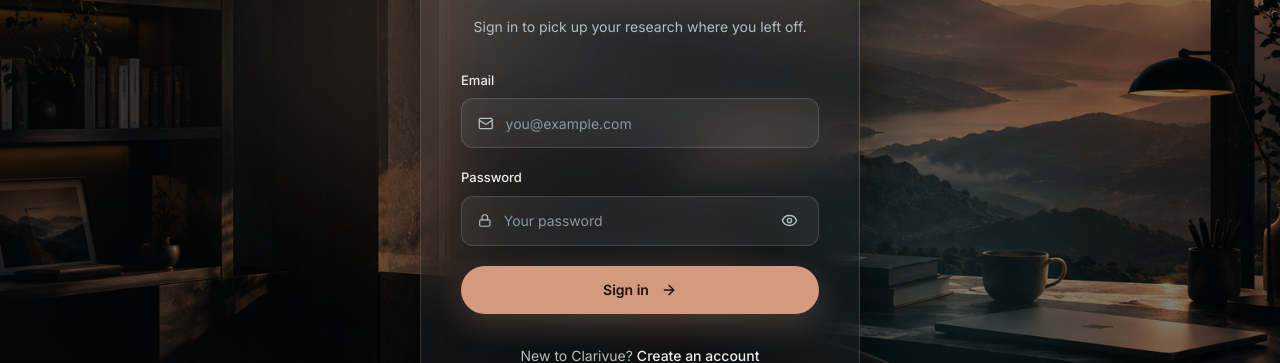
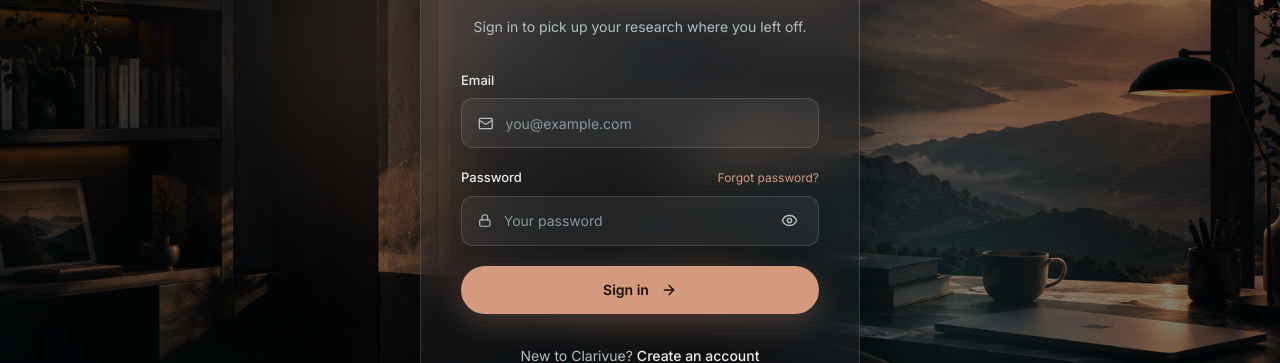
Before and after one commit to Humera-tech/Clarivue, a React (Vite) app in the folder frontend/: page /login in a window 1280 px wide. Shown: the part 265-628 px from the top of the page. Built offline with nearby package versions, Linux system fonts and the light colour scheme.

Commit message:
feat: implement login page

```diff
--- a/frontend/src/pages/LoginPage.tsx
+++ b/frontend/src/pages/LoginPage.tsx
@@ -1,8 +1,16 @@
+
 import { useState, type FormEvent } from "react";
-import { Link } from "react-router-dom";
-import { ArrowLeft, ArrowRight, Eye, EyeOff, Lock, Mail, Search } from "lucide-react";
-
-/* UI only: no API calls. Validation runs in the browser; connect the backend later in handleSubmit. */
+import { Link, useLocation, useNavigate } from "react-router-dom";
+import {
+  ArrowLeft,
+  ArrowRight,
+  Eye,
+  EyeOff,
+  Lock,
+  Mail,
+  Search,
+} from "lucide-react";
+import { login } from "../services/auth";
 
 const c = {
   bg: "#070D11",
@@ -18,42 +26,137 @@ const EMAIL_RE = /^[^\s@]+@[^\s@]+\.[^\s@]+$/;
 
 const css = `
 @import url('https://fonts.googleapis.com/css2?family=Cormorant+Garamond:ital,wght@0,500;0,600;1,500&family=Inter:wght@400;500;600&display=swap');
-.gl-display{font-family:'Cormorant Garamond',Georgia,serif;font-weight:500;letter-spacing:-0.01em}
-.gl-body{font-family:'Inter',system-ui,sans-serif}
-@keyframes gl-fade{from{opacity:0;transform:translateY(14px)}to{opacity:1;transform:none}}
-@keyframes gl-card{from{opacity:0;transform:translateY(30px) scale(.97)}to{opacity:1;transform:none}}
-@keyframes gl-ken{from{transform:scale(1)}to{transform:scale(1.07)}}
-@keyframes gl-orb{0%,100%{transform:translate(0,0)}50%{transform:translate(30px,-24px)}}
-@keyframes gl-sheen{from{transform:translateX(-120%)}to{transform:translateX(220%)}}
-.gl-in{animation:gl-fade .9s cubic-bezier(.2,.8,.2,1) both;animation-delay:var(--d,0s)}
-.gl-card{animation:gl-card 1s cubic-bezier(.2,.8,.2,1) both .1s}
-.gl-ken{animation:gl-ken 30s ease-in-out infinite alternate}
-.gl-orb{animation:gl-orb 11s ease-in-out infinite}
-.gl-field{transition:border-color .25s,box-shadow .25s,background .25s}
-.gl-field:focus-within{border-color:${c.accent}!important;background:rgba(255,255,255,0.09)!important;box-shadow:0 0 0 4px ${c.accent}26}
-.gl-btn{position:relative;overflow:hidden;isolation:isolate}
-.gl-btn::after{content:"";position:absolute;inset:0;width:40%;background:linear-gradient(100deg,transparent,rgba(255,255,255,.45),transparent);transform:translateX(-120%);z-index:-1}
-.gl-btn:hover::after{animation:gl-sheen .9s ease}
-.gl-focus:focus-visible{outline:2px solid ${c.accent};outline-offset:3px}
-@media (prefers-reduced-motion:reduce){*,*::before,*::after{animation:none!important;transition:none!important}}
+
+.gl-display {
+  font-family: 'Cormorant Garamond', Georgia, serif;
+  font-weight: 500;
+  letter-spacing: -0.01em;
+}
+.gl-body { font-family: 'Inter', system-ui, sans-serif; }
+
+@keyframes gl-fade {
+  from { opacity: 0; transform: translateY(14px); }
+  to { opacity: 1; transform: none; }
+}
+@keyframes gl-card {
+  from { opacity: 0; transform: translateY(30px) scale(.97); }
+  to { opacity: 1; transform: none; }
+}
+@keyframes gl-ken {
+  from { transform: scale(1); }
+  to { transform: scale(1.07); }
+}
+@keyframes gl-orb {
+  0%,100% { transform: translate(0,0); }
+  50% { transform: translate(30px,-24px); }
+}
+@keyframes gl-sheen {
+  from { transform: translateX(-120%); }
+  to { transform: translateX(220%); }
+}
+
+.gl-in {
+  animation: gl-fade .9s cubic-bezier(.2,.8,.2,1) both;
+  animation-delay: var(--d,0s);
+}
+.gl-card {
+  animation: gl-card 1s cubic-bezier(.2,.8,.2,1) both .1s;
+}
+.gl-ken { animation: gl-ken 30s ease-in-out infinite alternate; }
+.gl-orb { animation: gl-orb 11s ease-in-out infinite; }
+
+.gl-field {
+  transition: border-color .25s, box-shadow .25s, background .25s;
+}
+.gl-field:focus-within {
+  border-color: ${c.accent}!important;
+  background: rgba(255,255,255,0.09)!important;
+  box-shadow: 0 0 0 4px ${c.accent}26;
+}
+.gl-btn {
+  position: relative;
+  overflow: hidden;
+  isolation: isolate;
+}
+.gl-btn::after {
+  content: "";
+  position: absolute;
+  inset: 0;
+  width: 40%;
+  background: linear-gradient(100deg,transparent,rgba(255,255,255,.45),transparent);
+  transform: translateX(-120%);
+  z-index: -1;
+}
+.gl-btn:hover::after { animation: gl-sheen .9s ease; }
+.gl-focus:focus-visible {
+  outline: 2px solid ${c.accent};
+  outline-offset: 3px;
+}
+@media (prefers-reduced-motion:reduce) {
+  *,*::before,*::after {
+    animation: none!important;
+    transition: none!important;
+  }
+}
 `;
 
 export default function LoginPage() {
+  const navigate = useNavigate();
+  const location = useLocation();
+
+  const signupMessage = (
+    location.state as { message?: string } | null
+  )?.message;
+
   const [email, setEmail] = useState("");
   const [password, setPassword] = useState("");
   const [showPassword, setShowPassword] = useState(false);
-  const [errors, setErrors] = useState<{ email?: string; password?: string }>({});
+  const [errors, setErrors] = useState<{
+    email?: string;
+    password?: string;
+  }>({});
+  const [serverError, setServerError] = useState("");
+  const [loading, setLoading] = useState(false);
 
-  const handleSubmit = (e: FormEvent) => {
+  const handleSubmit = async (e: FormEvent<HTMLFormElement>) => {
     e.preventDefault();
+    setServerError("");
 
     const next: typeof errors = {};
-    if (!EMAIL_RE.test(email)) next.email = "Enter a valid email address.";
-    if (!password) next.password = "Enter your password.";
+    const cleanEmail = email.trim();
+
+    if (!EMAIL_RE.test(cleanEmail)) {
+      next.email = "Enter a valid email address.";
+    }
+
+    if (!password) {
+      next.password = "Enter your password.";
+    }
+
     setErrors(next);
-    if (Object.keys(next).length) return;
 
-    // TODO: connect to the backend here (call your auth service, then redirect).
+    if (Object.keys(next).length > 0) return;
+
+    try {
+      setLoading(true);
+
+      const result = await login(cleanEmail, password);
+
+      localStorage.setItem(
+        "clarivue_access_token",
+        result.access_token
+      );
+
+      navigate("/dashboard", { replace: true });
+    } catch (error) {
+      setServerError(
+        error instanceof Error
+          ? error.message
+          : "Unable to sign in. Please try again."
+      );
+    } finally {
+      setLoading(false);
+    }
   };
 
   return (
@@ -63,11 +166,14 @@ export default function LoginPage() {
     >
       <style>{css}</style>
 
-      {/* background image, kept clear */}
+      {/* Background image */}
       <div
         className="gl-ken absolute inset-0 -z-30 bg-cover bg-center"
-        style={{ backgroundImage: 'url("/images/LandingPageDarkMode.png")' }}
+        style={{
+          backgroundImage: 'url("/images/LandingPageDarkMode.png")',
+        }}
       />
+
       <div
         className="absolute inset-0 -z-20"
         style={{
@@ -75,20 +181,33 @@ export default function LoginPage() {
             "radial-gradient(ellipse at center, rgba(4,9,12,0.30) 0%, rgba(4,9,12,0.62) 100%)",
         }}
       />
-      {/* soft glow orbs behind the glass */}
-      <div className="gl-orb pointer-events-none absolute left-[18%] top-[22%] -z-10 h-72 w-72 rounded-full blur-[90px]" style={{ background: c.accent, opacity: 0.22 }} />
-      <div className="gl-orb pointer-events-none absolute bottom-[14%] right-[16%] -z-10 h-64 w-64 rounded-full blur-[90px]" style={{ background: "#3E8A94", opacity: 0.22, animationDelay: "-5s" }} />
 
-      {/* back link */}
+      {/* Soft glow orbs */}
+      <div
+        className="gl-orb pointer-events-none absolute left-[18%] top-[22%] -z-10 h-72 w-72 rounded-full blur-[90px]"
+        style={{ background: c.accent, opacity: 0.22 }}
+      />
+
+      <div
+        className="gl-orb pointer-events-none absolute bottom-[14%] right-[16%] -z-10 h-64 w-64 rounded-full blur-[90px]"
+        style={{
+          background: "#3E8A94",
+          opacity: 0.22,
+          animationDelay: "-5s",
+        }}
+      />
+
+      {/* Back link */}
       <Link
         to="/"
         className="gl-focus gl-in absolute left-5 top-6 flex items-center gap-2 text-xs transition-colors hover:text-[#D49A7E] sm:left-10"
         style={{ color: c.muted }}
       >
-        <ArrowLeft size={14} /> Back to home
+        <ArrowLeft size={14} />
+        Back to home
       </Link>
 
-      {/* glass card */}
+      {/* Glass card */}
       <section
         className="gl-card relative w-full max-w-[440px] overflow-hidden rounded-[22px] p-7 sm:p-10"
         style={{
@@ -97,100 +216,260 @@ export default function LoginPage() {
           backdropFilter: "blur(26px) saturate(150%)",
           WebkitBackdropFilter: "blur(26px) saturate(150%)",
           border: `1px solid ${c.line}`,
-          boxShadow: "0 30px 80px rgba(0,0,0,0.55), inset 0 1px 0 rgba(255,255,255,0.2)",
+          boxShadow:
+            "0 30px 80px rgba(0,0,0,0.55), inset 0 1px 0 rgba(255,255,255,0.2)",
         }}
       >
-        {/* top highlight line */}
+        {/* Top highlight */}
         <div
           className="pointer-events-none absolute inset-x-10 top-0 h-px"
-          style={{ background: `linear-gradient(90deg, transparent, ${c.accent}, transparent)` }}
+          style={{
+            background: `linear-gradient(90deg, transparent, ${c.accent}, transparent)`,
+          }}
         />
 
-        <div className="gl-in flex flex-col items-center text-center" style={{ ["--d" as string]: "0.2s" }}>
-          <Link to="/" className="gl-focus flex items-center gap-2.5" aria-label="Clarivue home">
-            <Search size={26} strokeWidth={1.5} style={{ color: c.accent }} />
-            <span className="gl-display text-[28px] leading-none">clarivue</span>
+        {/* Heading */}
+        <div
+          className="gl-in flex flex-col items-center text-center"
+          style={{ ["--d" as string]: "0.2s" }}
+        >
+          <Link
+            to="/"
+            className="gl-focus flex items-center gap-2.5"
+            aria-label="Clarivue home"
+          >
+            <Search
+              size={26}
+              strokeWidth={1.5}
+              style={{ color: c.accent }}
+            />
+            <span className="gl-display text-[28px] leading-none">
+              clarivue
+            </span>
           </Link>
-          <h1 className="gl-display mt-8 text-[36px] leading-[1.05]">Welcome back</h1>
-          <p className="mt-3 text-sm leading-6" style={{ color: c.muted }}>
+
+          <h1 className="gl-display mt-8 text-[36px] leading-[1.05]">
+            Welcome back
+          </h1>
+
+          <p
+            className="mt-3 text-sm leading-6"
+            style={{ color: c.muted }}
+          >
             Sign in to pick up your research where you left off.
           </p>
         </div>
 
-        <form onSubmit={handleSubmit} noValidate className="mt-8 space-y-5">
-          {/* email */}
-          <div className="gl-in" style={{ ["--d" as string]: "0.35s" }}>
-            <label htmlFor="email" className="mb-2 block text-[13px] font-medium">Email</label>
+        {/* Signup success message */}
+        {signupMessage && (
+          <div
+            role="status"
+            className="mt-6 rounded-xl border px-4 py-3 text-sm"
+            style={{
+              color: c.text,
+              borderColor: `${c.accent}70`,
+              background: `${c.accent}12`,
+            }}
+          >
+            {signupMessage}
+          </div>
+        )}
+
+        {/* Login form */}
+        <form
+          onSubmit={handleSubmit}
+          noValidate
+          className="mt-8 space-y-5"
+        >
+          {/* Email */}
+          <div
+            className="gl-in"
+            style={{ ["--d" as string]: "0.35s" }}
+          >
+            <label
+              htmlFor="email"
+              className="mb-2 block text-[13px] font-medium"
+            >
+              Email
+            </label>
+
             <div
               className="gl-field flex items-center gap-3 rounded-xl border px-4"
-              style={{ borderColor: errors.email ? c.error : c.line, background: "rgba(255,255,255,0.06)" }}
+              style={{
+                borderColor: errors.email ? c.error : c.line,
+                background: "rgba(255,255,255,0.06)",
+              }}
             >
               <Mail size={17} style={{ color: c.muted }} />
+
               <input
                 id="email"
                 type="email"
                 autoComplete="email"
                 placeholder="you@example.com"
                 value={email}
-                onChange={(e) => setEmail(e.target.value)}
+                onChange={(e) => {
+                  setEmail(e.target.value);
+                  setErrors((prev) => ({
+                    ...prev,
+                    email: undefined,
+                  }));
+                  setServerError("");
+                }}
                 aria-invalid={!!errors.email}
-                aria-describedby={errors.email ? "email-error" : undefined}
+                aria-describedby={
+                  errors.email ? "email-error" : undefined
+                }
                 className="h-12 w-full bg-transparent text-sm outline-none placeholder:text-[#8a999e]"
               />
             </div>
-            {errors.email && <p id="email-error" className="mt-2 text-xs" style={{ color: c.error }}>{errors.email}</p>}
+
+            {errors.email && (
+              <p
+                id="email-error"
+                className="mt-2 text-xs"
+                style={{ color: c.error }}
+              >
+                {errors.email}
+              </p>
+            )}
           </div>
 
-          {/* password */}
-          <div className="gl-in" style={{ ["--d" as string]: "0.45s" }}>
-            <label htmlFor="password" className="mb-2 block text-[13px] font-medium">Password</label>
+          {/* Password */}
+          <div
+            className="gl-in"
+            style={{ ["--d" as string]: "0.45s" }}
+          >
+            <div className="mb-2 flex items-center justify-between gap-3">
+              <label
+                htmlFor="password"
+                className="block text-[13px] font-medium"
+              >
+                Password
+              </label>
+
+              <Link
+                to="/forgot-password"
+                className="gl-focus text-xs transition-colors hover:text-[#D49A7E]"
+                style={{ color: c.accent }}
+              >
+                Forgot password?
+              </Link>
+            </div>
+
             <div
               className="gl-field flex items-center gap-3 rounded-xl border px-4"
-              style={{ borderColor: errors.password ? c.error : c.line, background: "rgba(255,255,255,0.06)" }}
+              style={{
+                borderColor: errors.password ? c.error : c.line,
+                background: "rgba(255,255,255,0.06)",
+              }}
             >
               <Lock size={17} style={{ color: c.muted }} />
+
               <input
                 id="password"
                 type={showPassword ? "text" : "password"}
                 autoComplete="current-password"
                 placeholder="Your password"
                 value={password}
-                onChange={(e) => setPassword(e.target.value)}
+                onChange={(e) => {
+                  setPassword(e.target.value);
+                  setErrors((prev) => ({
+                    ...prev,
+                    password: undefined,
+                  }));
+                  setServerError("");
+                }}
                 aria-invalid={!!errors.password}
-                aria-describedby={errors.password ? "password-error" : undefined}
+                aria-describedby={
+                  errors.password ? "password-error" : undefined
+                }
                 className="h-12 w-full bg-transparent text-sm outline-none placeholder:text-[#8a999e]"
               />
+
               <button
                 type="button"
-                onClick={() => setShowPassword(!showPassword)}
+                onClick={() => setShowPassword((prev) => !prev)}
                 className="gl-focus rounded p-1 transition-colors hover:text-[#D49A7E]"
                 style={{ color: c.muted }}
-                aria-label={showPassword ? "Hide password" : "Show password"}
+                aria-label={
+                  showPassword ? "Hide password" : "Show password"
+                }
               >
-                {showPassword ? <EyeOff size={17} /> : <Eye size={17} />}
+                {showPassword ? (
+                  <EyeOff size={17} />
+                ) : (
+                  <Eye size={17} />
+                )}
               </button>
             </div>
-            {errors.password && <p id="password-error" className="mt-2 text-xs" style={{ color: c.error }}>{errors.password}</p>}
+
+            {errors.password && (
+              <p
+                id="password-error"
+                className="mt-2 text-xs"
+                style={{ color: c.error }}
+              >
+                {errors.password}
+              </p>
+            )}
           </div>
 
+          {/* Backend error */}
+          {serverError && (
+            <p
+              role="alert"
+              className="rounded-lg px-3 py-2 text-sm"
+              style={{
+                color: c.error,
+                background: "rgba(240,150,138,0.08)",
+                border: `1px solid ${c.error}40`,
+              }}
+            >
+              {serverError}
+            </p>
+          )}
+
+          {/* Submit */}
           <button
             type="submit"
-            className="gl-btn gl-focus gl-in mt-2 flex h-12 w-full items-center justify-center gap-3 rounded-full text-sm font-semibold transition-all hover:gap-4"
-            style={{ background: c.accent, color: c.onAccent, ["--d" as string]: "0.6s", boxShadow: `0 10px 30px ${c.accent}40` }}
+            disabled={loading}
+            className="gl-btn gl-focus gl-in mt-2 flex h-12 w-full items-center justify-center gap-3 rounded-full text-sm font-semibold transition-all hover:gap-4 disabled:cursor-not-allowed disabled:opacity-60"
+            style={{
+              background: c.accent,
+              color: c.onAccent,
+              ["--d" as string]: "0.6s",
+              boxShadow: `0 10px 30px ${c.accent}40`,
+            }}
           >
-            Sign in <ArrowRight size={16} />
+            {loading ? "Signing in..." : "Sign in"}
+            {!loading && <ArrowRight size={16} />}
           </button>
         </form>
 
-        <p className="gl-in mt-8 text-center text-sm" style={{ color: c.muted, ["--d" as string]: "0.75s" }}>
+        {/* Signup link */}
+        <p
+          className="gl-in mt-8 text-center text-sm"
+          style={{
+            color: c.muted,
+            ["--d" as string]: "0.75s",
+          }}
+        >
           New to Clarivue?{" "}
-          <Link to="/signup" className="font-medium underline underline-offset-4 transition-colors hover:text-[#D49A7E]" style={{ color: c.text }}>
+          <Link
+            to="/signup"
+            className="font-medium underline underline-offset-4 transition-colors hover:text-[#D49A7E]"
+            style={{ color: c.text }}
+          >
             Create an account
           </Link>
         </p>
       </section>
 
-      <p className="absolute bottom-5 left-0 right-0 text-center text-xs" style={{ color: c.muted }}>
+      <p
+        className="absolute bottom-5 left-0 right-0 text-center text-xs"
+        style={{ color: c.muted }}
+      >
         Every answer needs evidence.
       </p>
     </main>
```
